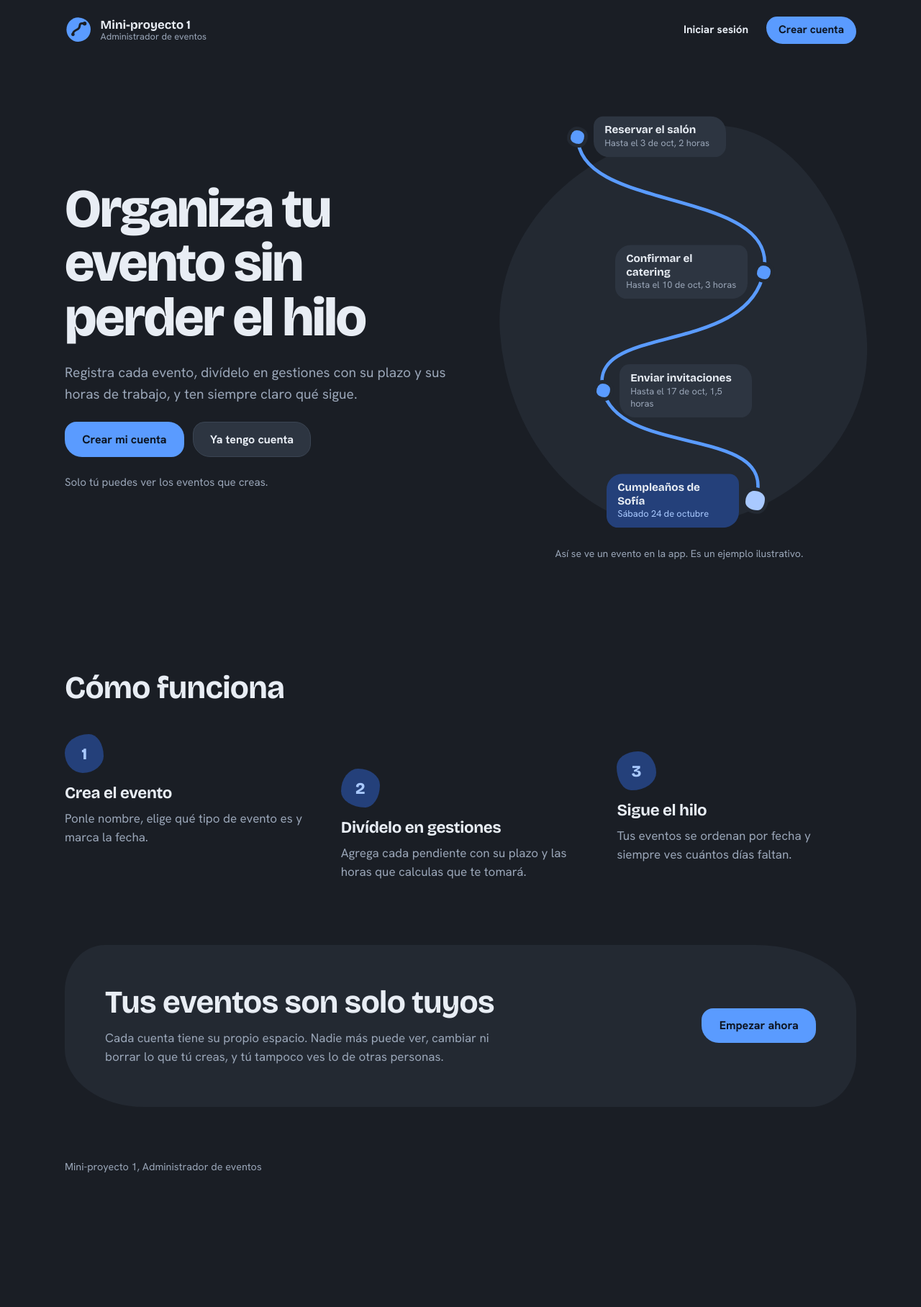
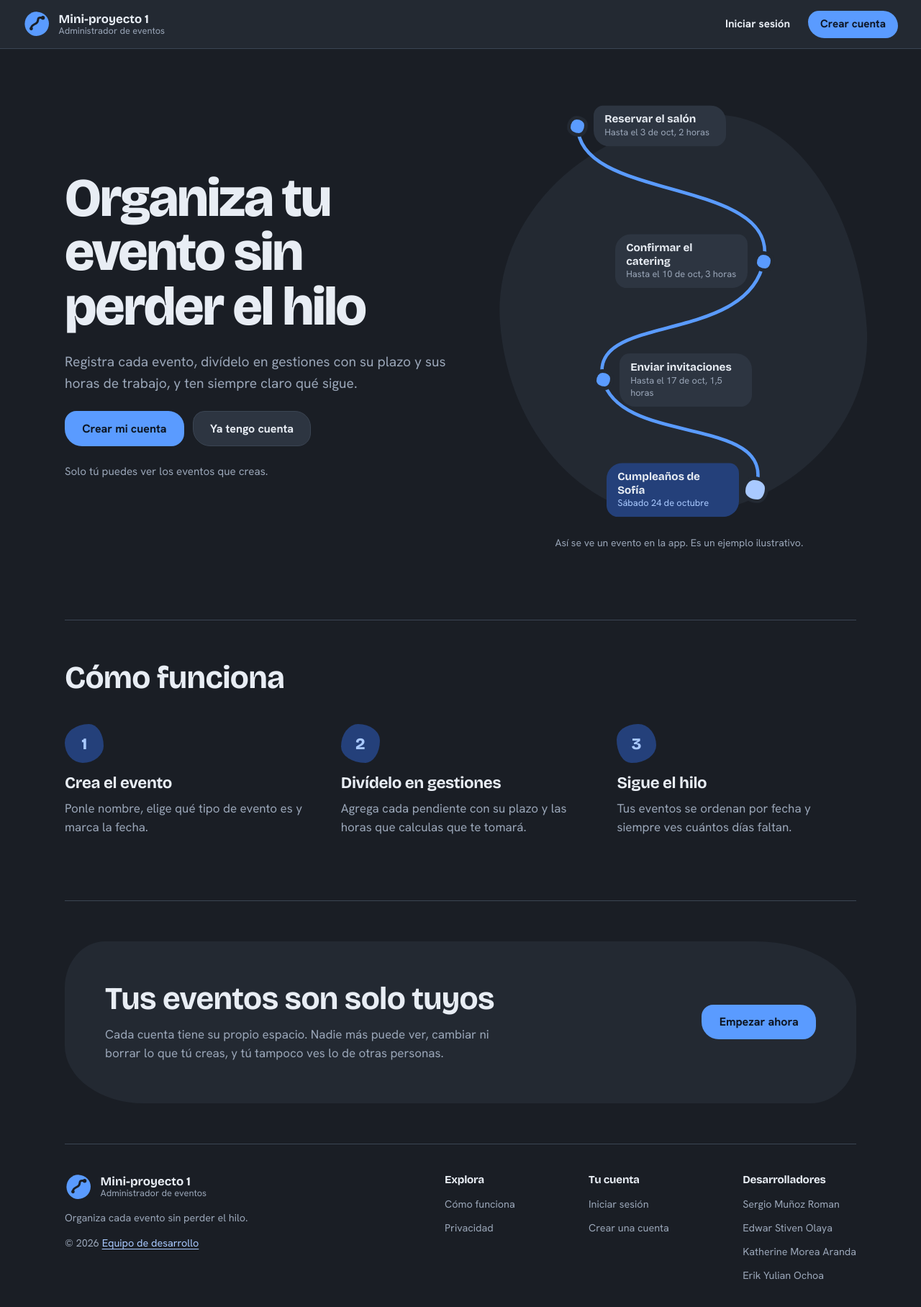
Before and after one commit to Development-Team1/frontend_miniproyecto1, a React (Vite) app in the folder frontend-miniproyecto1/: page / in a window 1280 px wide. Shown: the top 1816 px of the page at 72% size. Before the commit the page ends 1672 px from the top, so only its background shows below. Built offline with nearby package versions, Linux system fonts and the light colour scheme; no server answers.

Commit message:
style: ajustar detalles de jerarquia visual y mejora de UX

```diff
--- a/frontend-miniproyecto1/src/pages/Landing.jsx
+++ b/frontend-miniproyecto1/src/pages/Landing.jsx
@@ -22,7 +22,7 @@ export default function Landing() {
   }, [conSesion])
 
   return (
-    <div className="landing">
+    <div className="landing__pagina">
       <header className="landing__barra">
         <Logo />
         <nav className="landing__acciones" aria-label="Cuenta">
@@ -37,6 +37,7 @@ export default function Landing() {
         </nav>
       </header>
 
+      <div className="landing">
         <main>
           <section className="hero">
             <div className="hero__texto">
@@ -59,7 +60,7 @@ export default function Landing() {
             <HiloEjemplo />
           </section>
 
-        <section className="pasos" aria-labelledby="titulo-pasos">
+          <section id="como-funciona" className="pasos" aria-labelledby="titulo-pasos">
             <h2 id="titulo-pasos">Cómo funciona</h2>
             <ol className="pasos__lista">
               {PASOS.map((p, i) => (
@@ -72,7 +73,8 @@ export default function Landing() {
             </ol>
           </section>
 
-        <section className="privado" aria-labelledby="titulo-privado">
+          <section className="privado-seccion" aria-label="Privacidad de tus eventos">
+            <section id="privacidad" className="privado" aria-labelledby="titulo-privado">
               <div>
                 <h2 id="titulo-privado">Tus eventos son solo tuyos</h2>
                 <p>
@@ -81,9 +83,59 @@ export default function Landing() {
               </div>
               {!conSesion && <Link to="/registro" className="btn btn--primario">Empezar ahora</Link>}
             </section>
+          </section>
+
+
+
         </main>
 
-      <footer className="landing__pie">Mini-proyecto 1, Administrador de eventos</footer>
+        <footer className="landing__pie">
+          <div className="landing__pie-contenido">
+            <div className="landing__pie-marca">
+              <Logo />
+              <p>Organiza cada evento sin perder el hilo.</p>
+              <span>© {new Date().getFullYear()} <a href="https://github.com/Development-Team1" target="_blank" rel="noopener noreferrer">
+                Equipo de desarrollo
+              </a>
+              </span>
+            </div>
+
+            <nav className="landing__pie-nav" aria-label="Explora">
+              <h2>Explora</h2>
+              <a href="#como-funciona">Cómo funciona</a>
+              <a href="#privacidad">Privacidad</a>
+            </nav>
+
+            <nav className="landing__pie-nav" aria-label="Tu cuenta">
+              <h2>Tu cuenta</h2>
+              {conSesion ? (
+                <Link to="/eventos">Ir a mis eventos</Link>
+              ) : (
+                <>
+                  <Link to="/ingresar">Iniciar sesión</Link>
+                  <Link to="/registro">Crear una cuenta</Link>
+                </>
+              )}
+            </nav>
+
+            <nav className="landing__pie-nav" aria-label="Desarrolladores">
+              <h2>Desarrolladores</h2>
+              <a href="https://www.instagram.com/romanserg_/" target="_blank" rel="noopener noreferrer">
+                Sergio Muñoz Roman
+              </a>
+              <a href="https://www.instagram.com/eson.80/" target="_blank" rel="noopener noreferrer">
+                Edwar Stiven Olaya
+              </a>
+              <a href="https://www.instagram.com/kathemorea389/" target="_blank" rel="noopener noreferrer">
+                Katherine Morea Aranda
+              </a>
+              <a href="https://www.instagram.com/erikyulianx/" target="_blank" rel="noopener noreferrer">
+                Erik Yulian Ochoa
+              </a>
+            </nav>
+          </div>
+        </footer>
+      </div>
     </div>
   )
 }
--- a/frontend-miniproyecto1/src/styles/landing.css
+++ b/frontend-miniproyecto1/src/styles/landing.css
@@ -1,7 +1,19 @@
 .landing { max-width: 1180px; margin: 0 auto; padding: 0 clamp(1.1rem, 4vw, 2.5rem); overflow-x: clip; }
 
-.landing__barra { display: flex; align-items: center; justify-content: space-between; gap: 1rem; padding: 1.4rem 0; }
+.landing__barra {
+  position: sticky;
+  top: 0;
+  z-index: 20;
+  display: flex;
+  align-items: center;
+  justify-content: space-between;
+  gap: 1rem;
+  padding: 0.9rem clamp(1.1rem, 4vw, 2rem);
+  background: var(--grafito);
+  border-bottom: 1px solid var(--trazo);
+}
 .landing__acciones { display: flex; align-items: center; gap: 0.5rem; }
+#como-funciona, #privacidad { scroll-margin-top: 6rem; }
 
 /* ---------- Hero ---------- */
 .hero {
@@ -53,12 +65,10 @@
 @keyframes surgir-punto { from { opacity: 0; transform: scale(0.3); } to { opacity: 1; transform: scale(1); } }
 
 /* ---------- Pasos ---------- */
-.pasos { padding: clamp(2rem, 5vw, 3.5rem) 0 clamp(3rem, 7vw, 5.5rem); }
+.pasos { padding: clamp(2rem, 5vw, 3.5rem) 0 clamp(3rem, 7vw, 5.5rem); border-top: 1px solid var(--trazo); border-bottom: 1px solid var(--trazo); border-bottom: 1px solid var(--trazo); }
 .pasos h2, .privado h2 { font-size: clamp(1.9rem, 4vw, 2.75rem); font-weight: 700; }
 .pasos__lista { list-style: none; margin: 2.5rem 0 0; padding: 0; display: grid; grid-template-columns: repeat(3, minmax(0, 1fr)); gap: 2rem clamp(1.5rem, 4vw, 3.5rem); }
 .paso { display: flex; flex-direction: column; gap: 0.6rem; }
-.paso:nth-child(2) { margin-top: 3rem; }
-.paso:nth-child(3) { margin-top: 1.5rem; }
 .paso__numero {
   display: grid; place-items: center; width: 3.4rem; height: 3.4rem; margin-bottom: 0.4rem;
   font: 800 1.4rem var(--display); color: var(--azul-claro); background: var(--azul-hondo); border-radius: var(--blob-a);
@@ -69,19 +79,49 @@
 .paso p { color: var(--niebla); max-width: 22rem; }
 
 /* ---------- Privacidad ---------- */
+.privado-seccion { padding: clamp(2rem, 5vw, 3.5rem) 0; }
 .privado {
   display: flex; align-items: center; justify-content: space-between; gap: 2rem; flex-wrap: wrap;
-  padding: clamp(2rem, 5vw, 3.5rem); margin-bottom: 3rem;
+  padding: clamp(2rem, 5vw, 3.5rem);
   background: var(--grafito); border-radius: 56px 140px 64px 110px / 64px 90px 70px 80px;
 }
 .privado > div { display: flex; flex-direction: column; gap: 0.8rem; max-width: 36rem; }
 .privado p { color: var(--niebla); }
 
-.landing__pie { padding: 1.5rem 0 2.5rem; color: var(--niebla); font-size: 0.9rem; }
+.landing__pie {
+  padding: 2.5rem 0 1.5rem;
+  border-top: 1px solid var(--trazo);
+  color: var(--niebla);
+  font-size: 0.9rem;
+}
+.landing__pie-contenido {
+  display: grid;
+  grid-template-columns: minmax(0, 1fr) auto auto auto;
+  gap: 2rem clamp(2rem, 8vw, 7rem);
+  padding-bottom: 2.5rem;
+}
+.landing__pie-marca { display: flex; flex-direction: column; align-items: flex-start; gap: 0.8rem; }
+.landing__pie-marca p { max-width: 18rem; }
+.landing__pie-nav { display: flex; flex-direction: column; align-items: flex-start; gap: 0.65rem; }
+.landing__pie-nav h2 { margin-bottom: 0.25rem; color: var(--hielo); font: 700 0.95rem/1.2 var(--display); }
+.landing__pie-nav a { color: var(--niebla); text-decoration: none; transition: color 160ms ease; }
+.landing__pie-nav a:hover, .landing__pie-nav a:focus-visible { color: var(--azul-claro); }
+.landing__pie-final {
+  display: flex;
+  justify-content: space-between;
+  gap: 1rem;
+  padding-top: 1.25rem;
+  font-size: 0.82rem;
+}
 
 @media (max-width: 480px) {
+  .landing__barra { flex-wrap: wrap; }
+  .landing__acciones { width: 100%; justify-content: flex-end; }
   .hilo__etiqueta { width: 9.6rem; padding: 0.55rem 0.8rem; }
   .hilo__etiqueta strong { font-size: 0.88rem; }
+  .landing__pie-contenido { grid-template-columns: minmax(0, 1fr) minmax(0, 1fr); gap: 2rem 1rem; }
+  .landing__pie-marca { grid-column: 1 / -1; }
+  .landing__pie-final { flex-direction: column; gap: 0.4rem; }
 }
 
 @media (max-width: 860px) {
--- a/frontend-miniproyecto1/src/styles/panel.css
+++ b/frontend-miniproyecto1/src/styles/panel.css
@@ -63,11 +63,11 @@
 .evento__vacio { color: var(--niebla); }
 .evento__gestiones { list-style: none; margin: 0; padding: 0; display: flex; flex-direction: column; gap: 0.5rem; }
 .evento__gestiones li {
-  display: grid; grid-template-columns: minmax(0, 1fr) auto auto; gap: 0.3rem 1.2rem; align-items: baseline;
+  display: grid; grid-template-columns: minmax(0, 1fr) 0.2fr auto; gap: 0.3rem 1.2rem; align-items: baseline;
   padding: 0.7rem 1rem; background: var(--pizarra); border-radius: 12px 18px 14px 18px;
 }
 .gestion-nombre { font-weight: 600; overflow-wrap: anywhere; }
-.gestion-dato { font-size: 0.9rem; color: var(--niebla); white-space: nowrap; }
+.gestion-dato { font-size: 0.9rem; color: var(--niebla); white-space: nowrap;}
 .evento__acciones { display: flex; gap: 0.6rem; flex-wrap: wrap; }
 
 /* ---------- Diálogos nativos ---------- */
```
Lines whose indentation alone changed are shown as unchanged.
